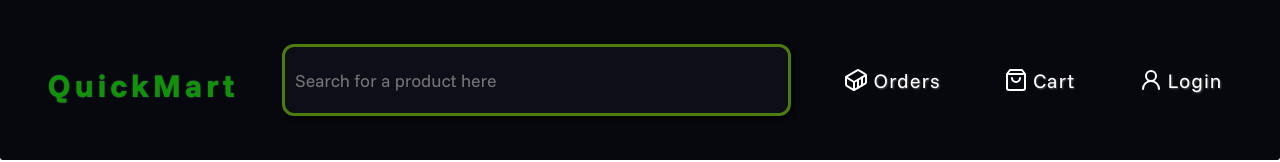
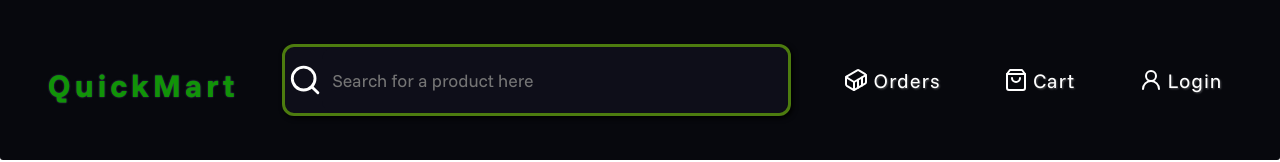
Before and after one commit to yash-882/E_Commerce-1, a React (Vite) app: page / in a window 1280 px wide. Shown: the top 162 px of the page. Built offline with nearby package versions, Linux system fonts and the light colour scheme.

Commit message:
added search icon

```diff
--- a/Components/Navbar.jsx
+++ b/Components/Navbar.jsx
@@ -23,6 +23,8 @@ function Navbar() {
 
                 {/* Search bar container */}
                 <div className="nav-element" id="search-bar-div">
+                    {/* search icon  */}
+                    <Search size={40} color="white" className="search-icon"/>
                     {/* search input (main) */}
                     <input id="search-bar" type="text" placeholder="Search for a product here" />
                 </div>
```
